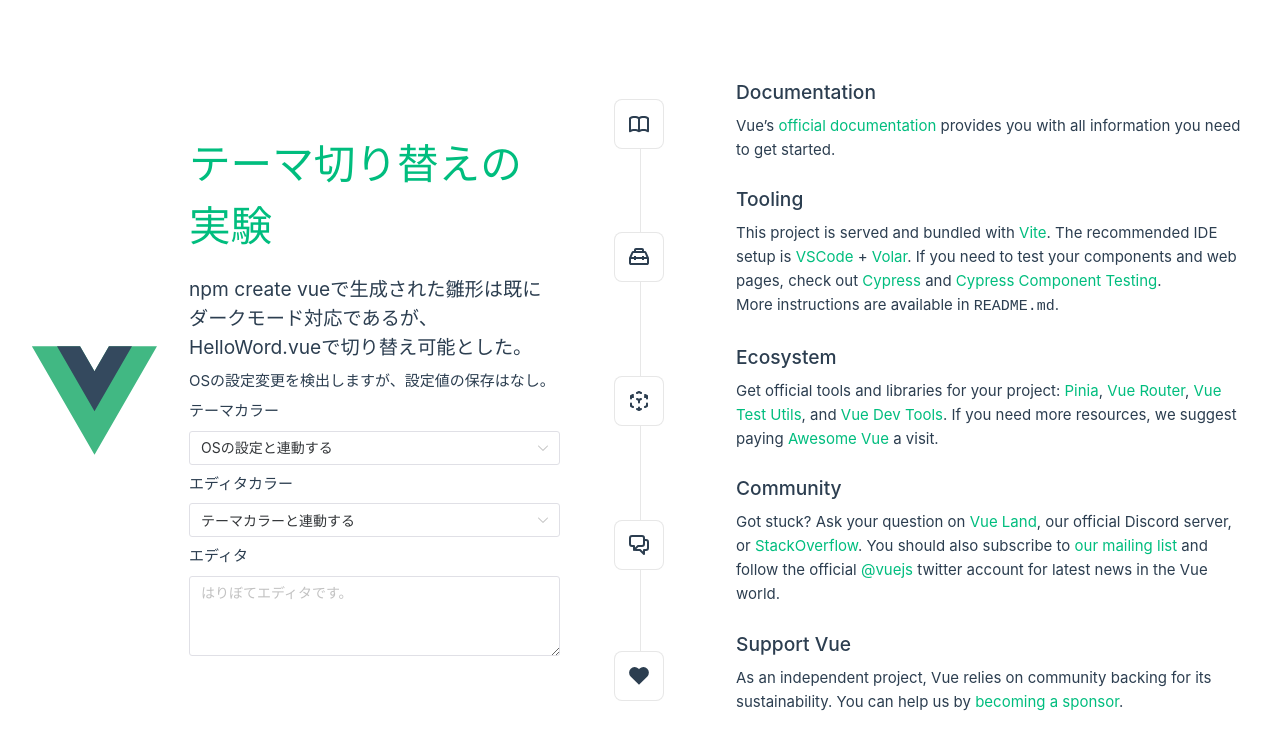
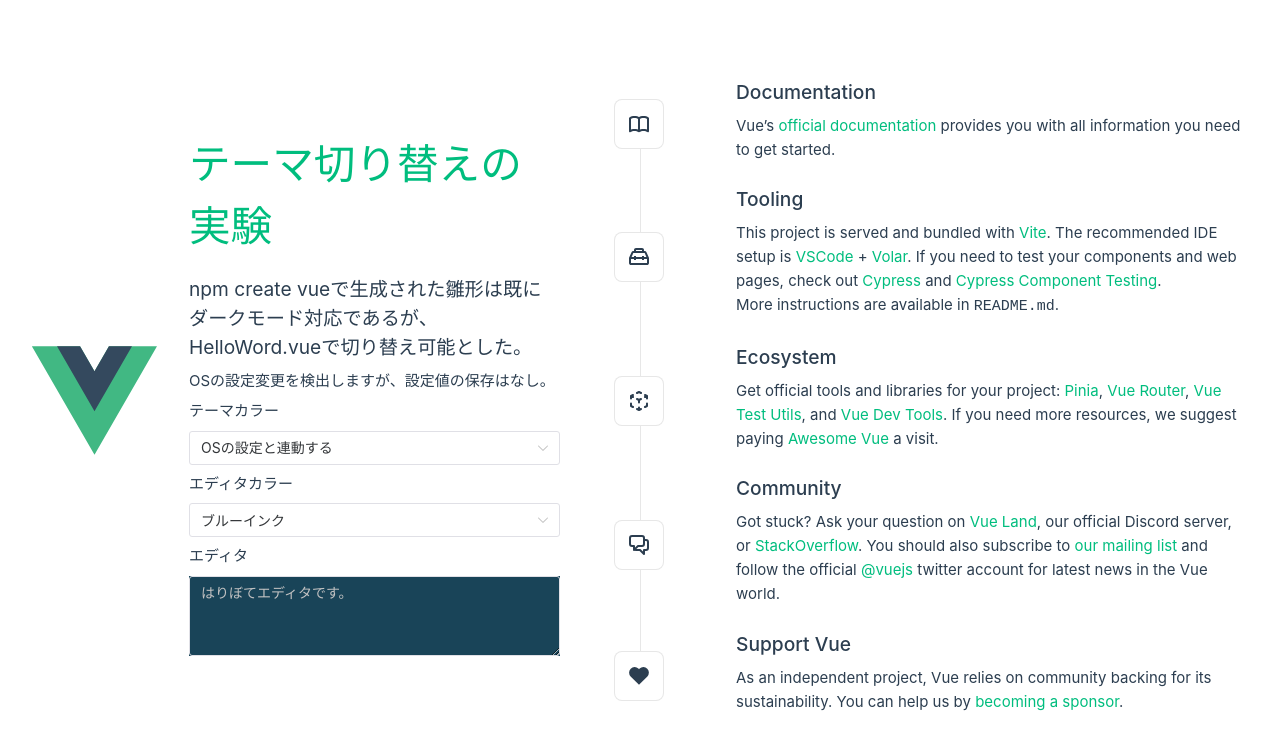
Before and after one commit to pitang1965/vue-theme, a Vue app: page / in a window 1280 px wide. Shown: the top 750 px of the page. Built offline with nearby package versions, Linux system fonts and the light colour scheme.

Commit message:
🐛 色の初期化をおこなっていなかった

```diff
--- a/src/components/HelloWorld.vue
+++ b/src/components/HelloWorld.vue
@@ -40,7 +40,7 @@
 
 const themeColor = ref('os');
 const isDark = ref(mediaQuery.matches);
-const editorColor = ref('theme');
+const editorColor = ref('blue-ink');
 
 const updateDarkModePreference = (e: MediaQueryListEvent) => {
   isDark.value = e.matches;
@@ -73,6 +73,8 @@
 
 onMounted(() => {
   mediaQuery.addEventListener('change', updateDarkModePreference);
+  setThemeColor();
+  setEditorColor();
 });
 
 onUnmounted(() => {
```
